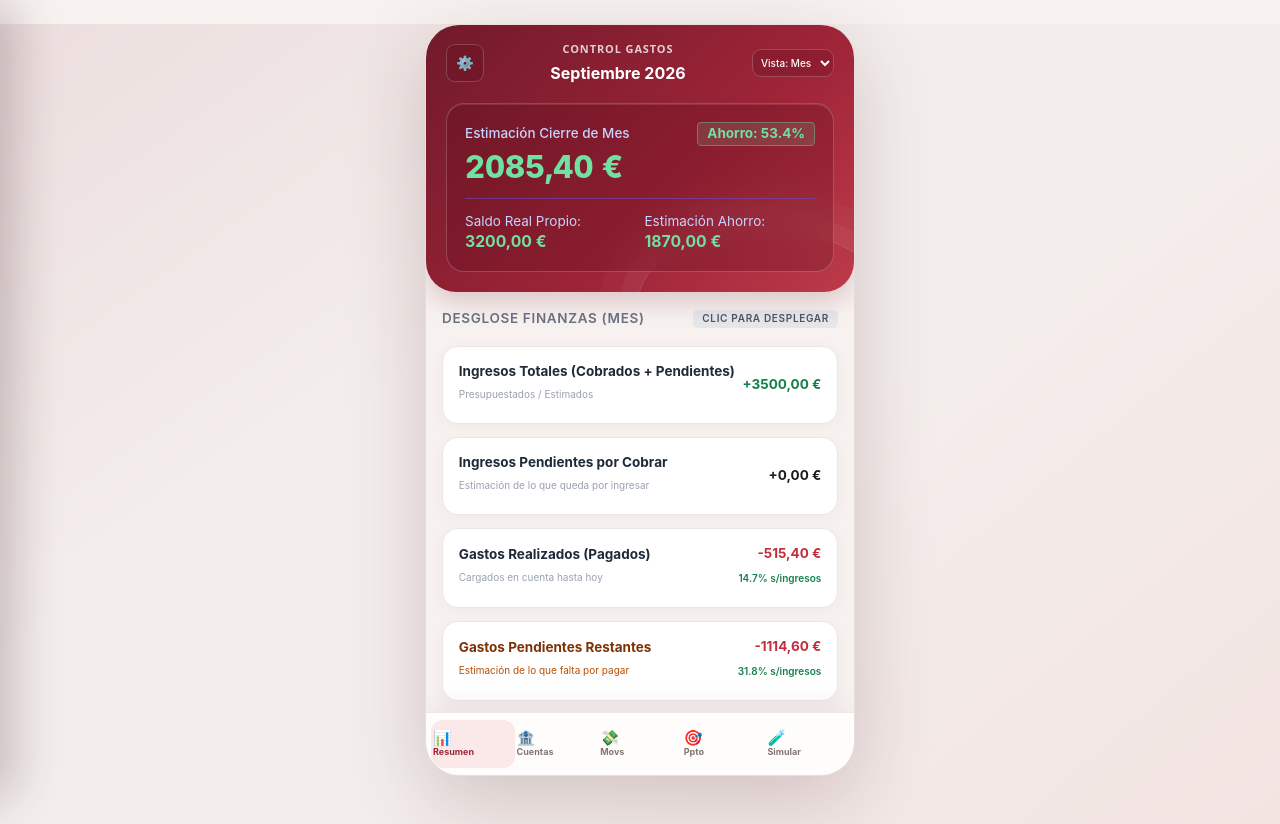
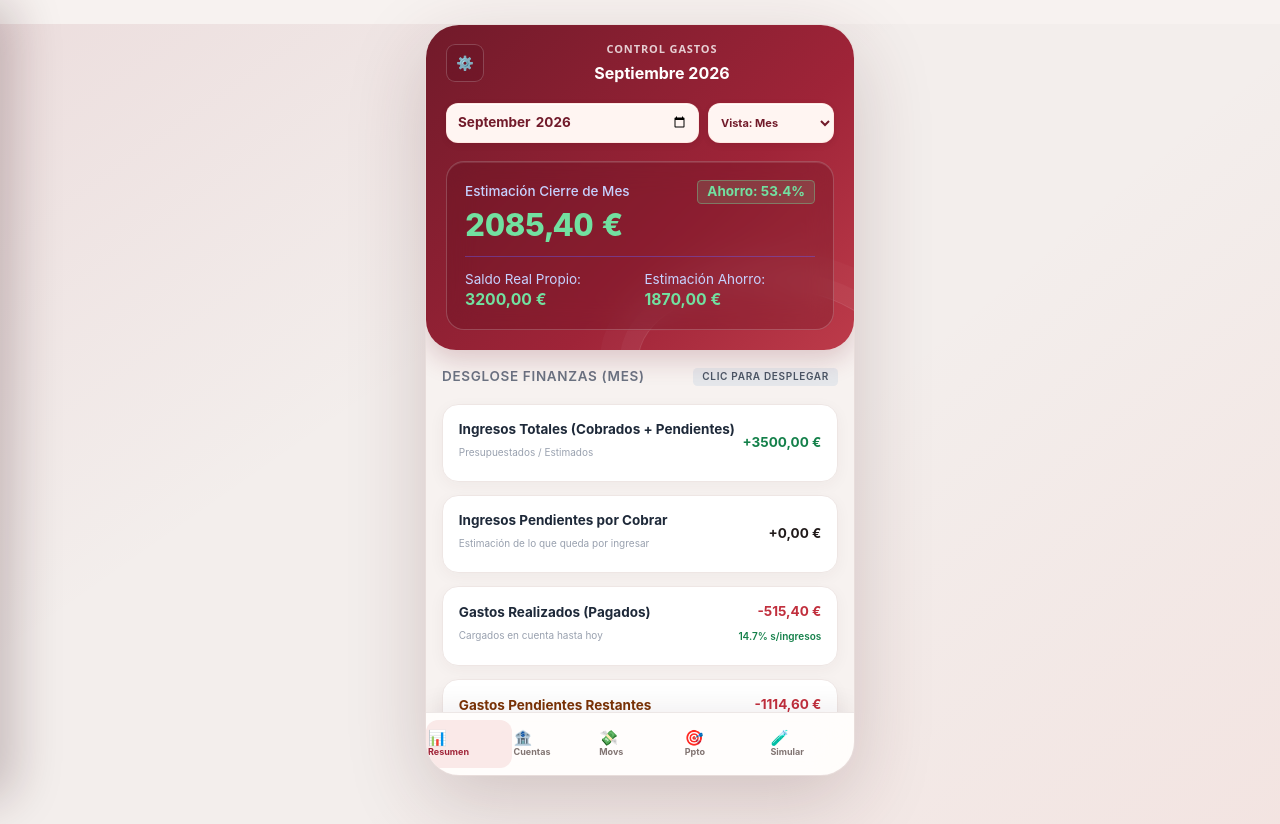
Before and after one commit to pablovin21/finanzas_pwa_v2, a website built with Vite: page index.html in a window 1280 px wide. Built offline with nearby package versions, Linux system fonts and the light colour scheme.

Commit message:
Mejora selectores de periodo y filtros

```diff
--- a/index.html
+++ b/index.html
@@ -55,7 +55,12 @@
             <h1 class="text-base font-bold text-indigo-100">Control gastos</h1>
             <p class="text-base font-bold" id="periodo-titulo">Septiembre 2026</p>
           </div>
-          <select id="selector-vista" onchange="cambiarVistaTemporal(this.value)" class="bg-indigo-800 text-xs px-2.5 py-1.5 rounded-lg font-medium border border-indigo-500 focus:outline-none">
+        </div>
+        <div class="period-controls flex items-center gap-2 mb-4">
+          <label class="sr-only" for="selector-periodo">Seleccionar mes y año</label>
+          <input id="selector-periodo" type="month" aria-label="Seleccionar mes y año" onchange="cambiarPeriodo(this.value)" class="bg-indigo-800 text-xs px-2 py-1.5 rounded-lg font-medium border border-indigo-500 focus:outline-none">
+          <label class="sr-only" for="selector-vista">Tipo de vista</label>
+          <select id="selector-vista" aria-label="Tipo de vista" onchange="cambiarVistaTemporal(this.value)" class="bg-indigo-800 text-xs px-2.5 py-1.5 rounded-lg font-medium border border-indigo-500 focus:outline-none">
             <option value="MES">Vista: Mes</option>
             <option value="ANIO">Vista: Año</option>
           </select>
--- a/src/main.js
+++ b/src/main.js
@@ -6,6 +6,7 @@ const STORE_NAME = 'appState';
 
 let dbPromise;
 let vistaActual = 'MES';
+let periodoSeleccionado = new Date().toISOString().slice(0, 7);
 let simPresupuestos = [];
 let simCuentas = [];
 let ejercicios = [];
@@ -198,11 +199,12 @@ function obtenerTipoPorCategoria(nombreCat) {
 
 function calcularFinanzas() {
   const multEscala = vistaActual === 'ANIO' ? 12 : 1;
+  const movimientosPeriodo = movimientos.filter(m => perteneceAlPeriodo(m.fecha));
   const saldoRealPropio = cuentas.reduce((acc, c) => acc + (c.saldoActual * (c.participacion / 100)), 0);
-  const ingresosReales = movimientos
+  const ingresosReales = movimientosPeriodo
     .filter(m => !m.esTransferencia && obtenerTipoPorCategoria(m.categoria) === 'INGRESO')
     .reduce((acc, m) => acc + (m.importe * (m.participacion / 100)), 0);
-  const gastosReales = movimientos
+  const gastosReales = movimientosPeriodo
     .filter(m => !m.esTransferencia && obtenerTipoPorCategoria(m.categoria) === 'GASTO')
     .reduce((acc, m) => acc + (m.importe * (m.participacion / 100)), 0);
 
@@ -217,7 +219,7 @@ function calcularFinanzas() {
     const pres = presupuestos.find(p => p.categoria === cat.nombre);
     const presMensualBase = pres ? (pres.importeMovimiento * pres.numMovimientosAnuales) / 12 : 0;
     const asignadoEscalado = presMensualBase * multEscala;
-    const ejecutadoCat = movimientos
+    const ejecutadoCat = movimientosPeriodo
       .filter(m => !m.esTransferencia && m.categoria === cat.nombre)
       .reduce((acc, m) => acc + (m.importe * (m.participacion / 100)), 0);
 
@@ -633,6 +635,7 @@ function renderPresupuestos() {
     const asignadoEscalado = mensualBase * multEscala;
     const pctSobreIngreso = ingresosAnualesPresupuestados > 0 ? (totalAnual / ingresosAnualesPresupuestados) * 100 : 0;
     const gastado = movimientos
+      .filter(m => perteneceAlPeriodo(m.fecha))
       .filter(m => !m.esTransferencia && m.categoria === p.categoria)
       .reduce((acc, m) => acc + (m.importe * (m.participacion / 100)), 0);
     const pctEjecucion = !esIngreso ? Math.min(100, Math.round((gastado / asignadoEscalado) * 100)) : 100;
@@ -852,11 +855,35 @@ function actualizarSelectoresCuentas() {
 
 function cambiarVistaTemporal(valor) {
   vistaActual = valor;
-  const nombreEjercicio = ejercicios.find(e => e.id === ejercicioActivoId)?.nombre || '2026';
-  document.getElementById('periodo-titulo').innerText = valor === 'MES' ? `Septiembre ${nombreEjercicio}` : `Ejercicio ${nombreEjercicio}`;
+  actualizarTituloPeriodo();
   document.getElementById('lbl-kpi-forecast').innerText = valor === 'MES' ? 'Estimación Cierre de Mes' : 'Estimación Cierre de Año';
   document.getElementById('txt-vista-actual').innerText = valor === 'MES' ? 'Mes' : 'Año Completo';
   calcularFinanzas();
+}
+
+function cambiarPeriodo(valor) {
+  if (!/^\d{4}-\d{2}$/.test(valor)) return;
+  periodoSeleccionado = valor;
+  actualizarTituloPeriodo();
+  calcularFinanzas();
+}
+
+function perteneceAlPeriodo(fecha) {
+  if (!fecha || !/^\d{4}-\d{2}-\d{2}$/.test(fecha)) return false;
+  return vistaActual === 'ANIO'
+    ? fecha.startsWith(periodoSeleccionado.slice(0, 4))
+    : fecha.startsWith(periodoSeleccionado);
+}
+
+function actualizarTituloPeriodo() {
+  const [anio, mes] = periodoSeleccionado.split('-').map(Number);
+  const fechaPeriodo = new Date(anio, mes - 1, 1);
+  const nombreMes = new Intl.DateTimeFormat('es-ES', { month: 'long' }).format(fechaPeriodo);
+  const nombreEjercicio = ejercicios.find(e => e.id === ejercicioActivoId)?.nombre || String(anio);
+  document.getElementById('periodo-titulo').innerText = vistaActual === 'MES'
+    ? `${nombreMes.charAt(0).toUpperCase()}${nombreMes.slice(1)} ${anio}`
+    : `Ejercicio ${anio}${nombreEjercicio !== String(anio) ? ` · ${nombreEjercicio}` : ''}`;
+  document.getElementById('selector-periodo').value = periodoSeleccionado;
 }
 
 function resetSimulacion() {
@@ -1058,6 +1085,7 @@ window.toggleMenu = toggleMenu;
 window.toggleAcordion = toggleAcordion;
 window.switchTab = switchTab;
 window.cambiarVistaTemporal = cambiarVistaTemporal;
+window.cambiarPeriodo = cambiarPeriodo;
 window.resetSimulacion = resetSimulacion;
 window.actualizarSimPresupuesto = actualizarSimPresupuesto;
 window.actualizarSimCuenta = actualizarSimCuenta;
@@ -1084,8 +1112,10 @@ window.calcularFinanzas = calcularFinanzas;
 loadState().then(async () => {
   if (await cargarEstadoSimulacion()) renderSimulacion();
   else resetSimulacion();
-  const nombreEjercicio = ejercicios.find(e => e.id === ejercicioActivoId)?.nombre || '2026';
-  document.getElementById('periodo-titulo').innerText = `Septiembre ${nombreEjercicio}`;
+  const fechaMovimientoReciente = movimientos.map(m => m.fecha).filter(Boolean).sort().at(-1);
+  if (fechaMovimientoReciente) periodoSeleccionado = fechaMovimientoReciente.slice(0, 7);
+  document.getElementById('selector-periodo').value = periodoSeleccionado;
+  actualizarTituloPeriodo();
   renderConfiguracion();
   calcularFinanzas();
 });
--- a/src/style.css
+++ b/src/style.css
@@ -390,7 +390,7 @@ body {
 
 .app-container > header > div:first-child {
   display: grid;
-  grid-template-columns: 38px minmax(0, 1fr) 82px;
+  grid-template-columns: 38px minmax(0, 1fr);
   gap: 6px;
   align-items: center;
 }
@@ -402,14 +402,58 @@ body {
   font-size: 14px;
 }
 
-.app-container > header > div:first-child > select {
-  width: 82px;
-  padding: 6px 4px;
-  font-size: 10px;
+.app-container > header > div:first-child > div {
+  min-width: 0;
 }
 
-.app-container > header > div:first-child > div {
+.app-container > header .period-controls {
+  position: relative;
+  z-index: 2;
+  width: 100%;
+}
+
+.app-container > header .period-controls input[type="month"] {
+  flex: 1 1 0;
+  width: 1%;
   min-width: 0;
+  height: 40px;
+  padding-inline: 10px;
+  color: var(--app-red-dark);
+  color-scheme: light;
+  accent-color: var(--app-coral);
+  border: 1px solid rgba(255, 231, 226, 0.9);
+  border-radius: 12px;
+  background: #fff5f2;
+  box-shadow: inset 0 1px rgba(255, 255, 255, 0.8), 0 2px 6px rgba(64, 12, 25, 0.12);
+  font-weight: 700;
+  cursor: pointer;
+}
+
+.app-container > header .period-controls select {
+  flex: 0 0 126px;
+  width: 126px;
+  height: 40px;
+  padding-inline: 8px;
+  color: var(--app-red-dark);
+  font-size: 11px;
+  font-weight: 700;
+  border: 1px solid rgba(255, 231, 226, 0.9);
+  border-radius: 12px;
+  background: #fff5f2;
+  box-shadow: inset 0 1px rgba(255, 255, 255, 0.8), 0 2px 6px rgba(64, 12, 25, 0.12);
+  cursor: pointer;
+}
+
+.app-container > header .period-controls select option {
+  color: var(--app-ink);
+  background: #fffaf9;
+}
+
+.app-container > header .period-controls input[type="month"]:focus-visible,
+.app-container > header .period-controls select:focus-visible {
+  border-color: #ffb2a6;
+  outline: 3px solid rgba(255, 207, 195, 0.4);
+  outline-offset: 1px;
 }
 
 .app-container > header h1 {
@@ -438,7 +482,7 @@ body {
   backdrop-filter: blur(12px);
 }
 
-.app-container > header > div:nth-child(2) {
+.app-container > header > div:nth-child(3) {
   position: relative;
   z-index: 1;
   border: 1px solid rgba(255, 255, 255, 0.2);
@@ -462,7 +506,9 @@ body {
   z-index: 20;
   order: 3;
   flex: 0 0 auto;
-  padding: 7px 5px max(7px, env(safe-area-inset-bottom));
+  width: 100%;
+  box-sizing: border-box;
+  padding: 7px max(0px, env(safe-area-inset-left)) max(7px, env(safe-area-inset-bottom)) max(0px, env(safe-area-inset-right));
   border-top: 1px solid rgba(80, 42, 42, 0.1);
   border-bottom: 0;
   background: rgba(255, 253, 252, 0.94);
@@ -475,6 +521,7 @@ body {
   flex-direction: column;
   justify-content: center;
   gap: 2px;
+  flex: 1 1 0;
   min-width: 0;
   min-height: 48px;
   padding: 7px 2px;
```
